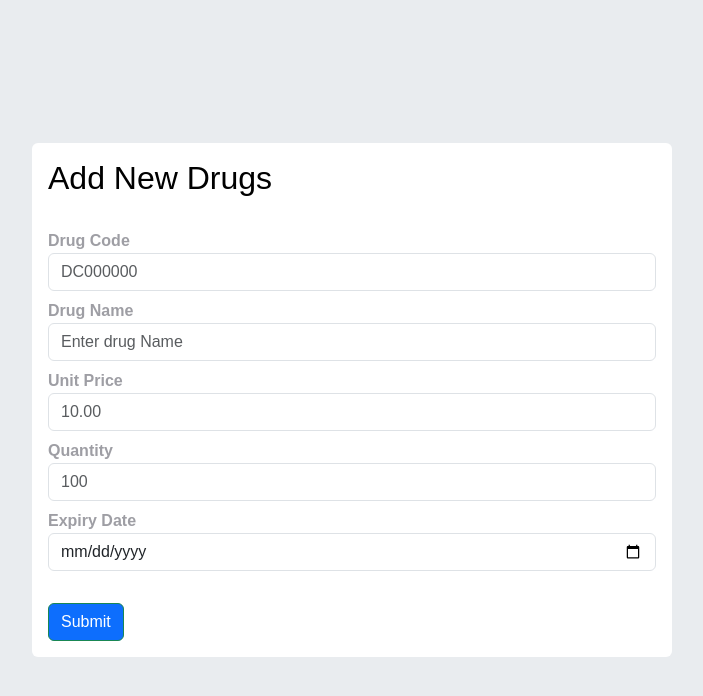
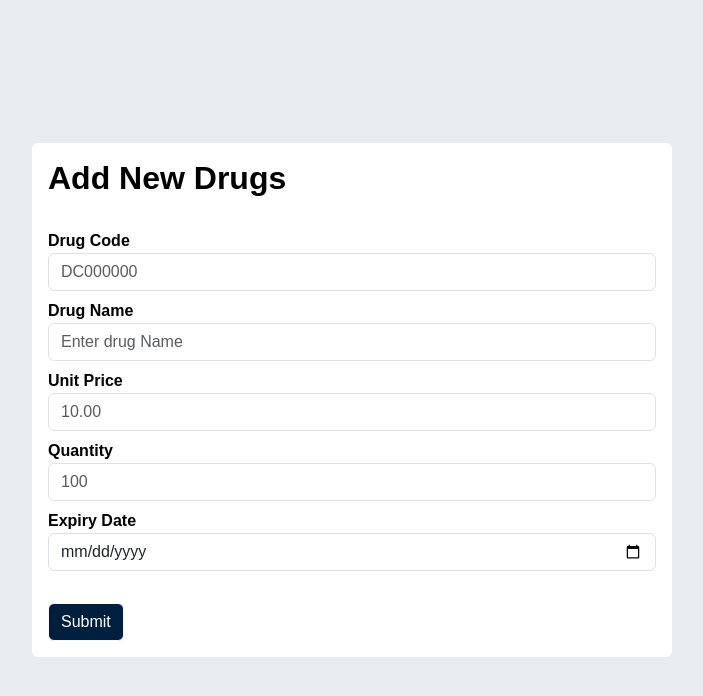
Before and after one commit to SenuraUpeshKumara/Hospital-Management-System---MERN-Stack, a React (Vite) app in the folder client/: page /createuser in a window 1280 px wide. Shown: the top 696 px of the page, without its empty margins (288-991 px from the left). Built offline with nearby package versions, Linux system fonts and the light colour scheme.

Commit message:
Edited lines 40 to 52

```diff
--- a/client/src/Createuser.jsx
+++ b/client/src/Createuser.jsx
@@ -37,33 +37,33 @@ function Createuser() {
         <div className='d-flex vh-100 justify-content-center align-items-center' style={{ backgroundColor: '#e9ecef'}}>
             <div className='w-50 bg-white rounded p-3' style={{ fontWeight: 'bold' }}>
                 <form onSubmit={Submit}>
-                    <h2 style={{ color: 'black' }}>Add New Drugs</h2><br />
+                    <h2 style={{ color: 'black' ,fontWeight: 'bold'}}>Add New Drugs</h2><br />
                     <div className='mb-2'>
-                        <label htmlFor="code">Drug Code</label>
-                        <input type="text" placeholder='DC000000' className='form-control' onChange={(e) => setCode(e.target.value.toUpperCase())} />
+                        <label htmlFor="code"><h7 style={{ color: 'black' ,fontWeight: 'bold'}}>Drug Code</h7></label>
+                        <input type="text" placeholder='DC000000' className='form-control' onChange={(e) => setCode(e.target.value.toUpperCase())} required/>
                     </div>
 
                     <div className='mb-2'>
-                        <label htmlFor="name">Drug Name</label>
+                        <label htmlFor="name"><h7 style={{ color: 'black' ,fontWeight: 'bold'}}>Drug Name</h7></label>
                         <input type="text" placeholder='Enter drug Name' className='form-control' onChange={(e) => setName(e.target.value)} required />
                     </div>
 
                     <div className='mb-2'>
-                        <label htmlFor="uprice">Unit Price</label>
+                        <label htmlFor="uprice"><h7 style={{ color: 'black' ,fontWeight: 'bold'}}>Unit Price</h7></label>
                         <input type="text" placeholder='10.00' className='form-control' onChange={(e) => setUprice(e.target.value)} required />
                     </div>
 
                     <div className='mb-2'>
-                        <label htmlFor="qty">Quantity</label>
+                        <label htmlFor="qty"><h7 style={{ color: 'black' ,fontWeight: 'bold'}}>Quantity</h7></label>
                         <input type='text' placeholder='100' className='form-control' onChange={(e) => setQty(e.target.value)} required />
                     </div>
 
                     <div className='mb-2'>
-                        <label htmlFor="expdate">Expiry Date</label>
+                        <label htmlFor="expdate"><h7 style={{ color: 'black' ,fontWeight: 'bold'}}>Expiry Date</h7></label>
                         <input type="date" placeholder='' className='form-control' onChange={(e) => setExpdate(e.target.value)} required />
                     </div>
                     <br />
-                    <button className='btn btn-success bg-primary rounded-2'>Submit</button>
+                    <button className='btn btn-light rounded-2' style={{ backgroundColor: '#001f3f'}}><h7 style={{ color: 'white' }}>Submit</h7></button>
                 </form>
 
             </div>
```
